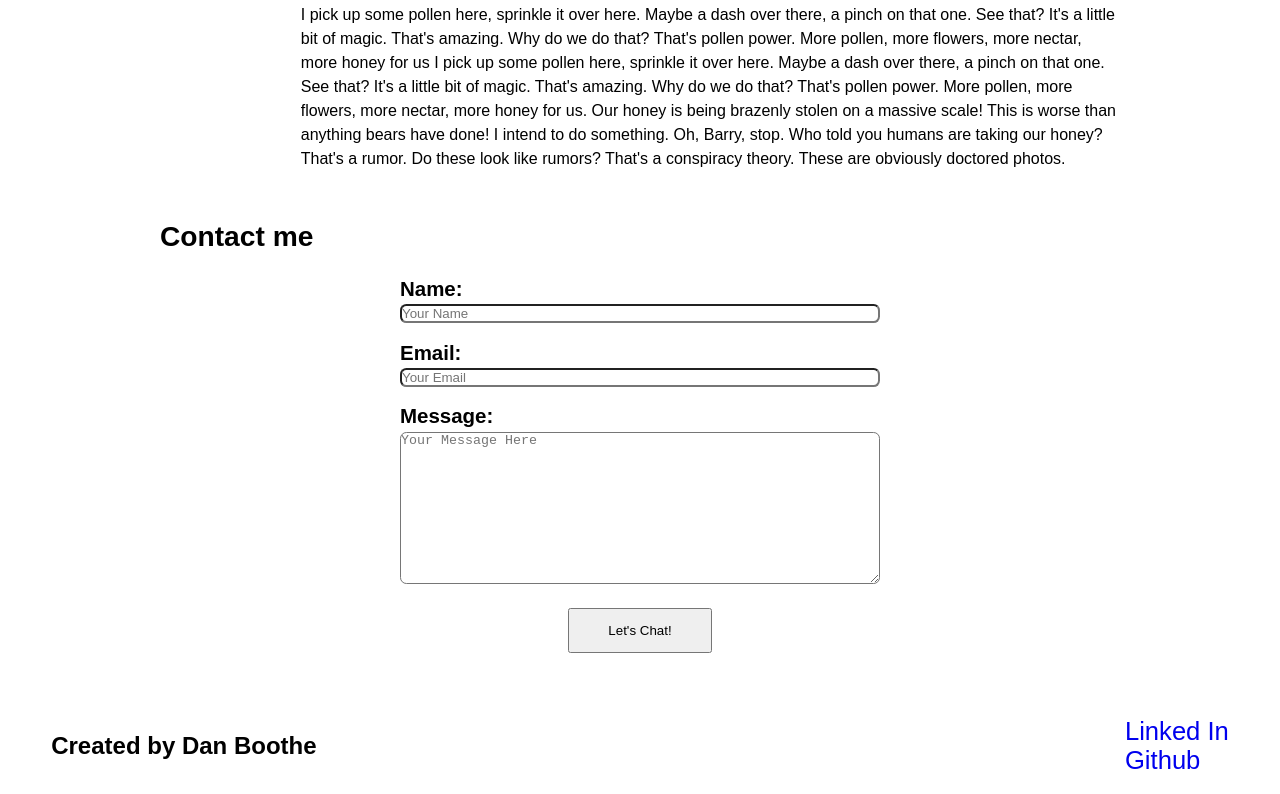
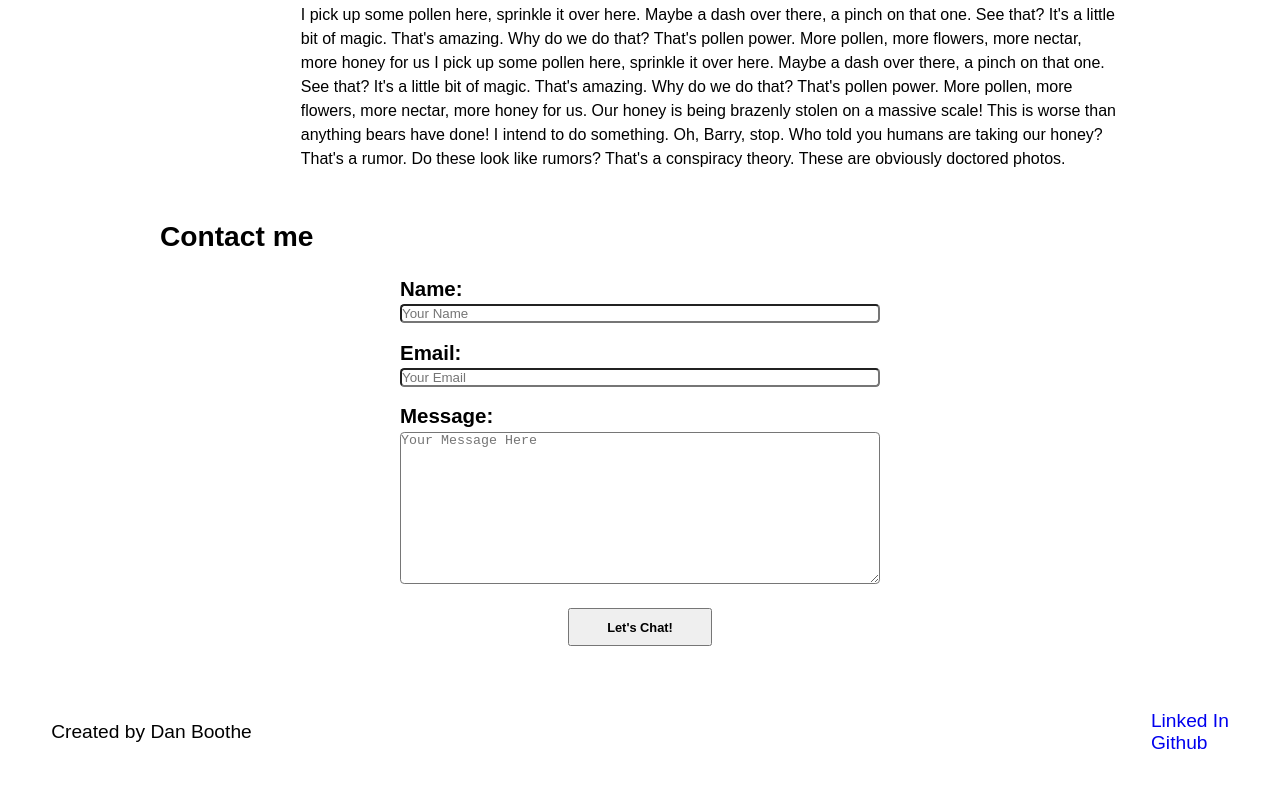
Before and after one commit to dboothe92/dboothe92.github.io, a plain HTML site: page index.html in a window 1280 px wide. Shown: the part 1565-2359 px from the top of the page. After the commit the page ends 2338 px from the top, so only its background shows below. Drawn offline with Linux system fonts and the light colour scheme.

Commit message:
finalized layout

```diff
--- a/assets/styles/styles.css
+++ b/assets/styles/styles.css
@@ -107,6 +107,10 @@ header a {
    margin-top: .5vw;
 }
 
+.projects img {
+    width: 30%;
+}
+
 /*Contact Me*/
 .contact {
     width: 50%;
@@ -121,7 +125,7 @@ header a {
 }
 
 .contact input, textarea {
-    border-radius: .5vw;
+    border-radius: .33vw;
 }
 
 .contact input:not(:nth-child(6)){
@@ -131,7 +135,9 @@ header a {
 .contact button {
     width: 30%;
     margin: 0 auto;
-    padding: 1vw;
+    padding: .75vw;
+    font-weight: bold;
+    font-size: 1vw;
 }
 
 
@@ -144,11 +150,17 @@ header a {
     align-items: center;
 }
 
+.footer h2 {
+    font-size: 1.5vw;
+    font-weight: lighter;
+}
+
 .footer ul {
     list-style: none;
 }
 
 .footer a {
-    font-size: 2vw;
+
+    font-size: 1.5vw;
     text-decoration: none;
 }
```
Also changed, not shown: assets/images/placeholder2-01.png (added).
